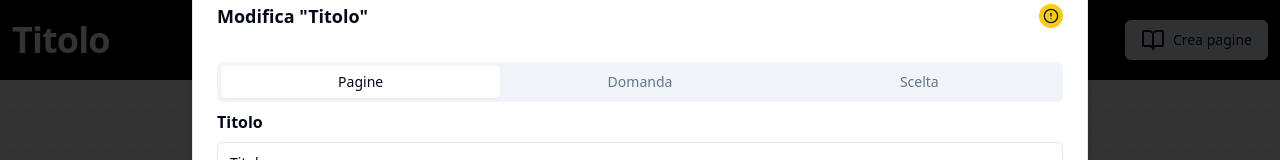
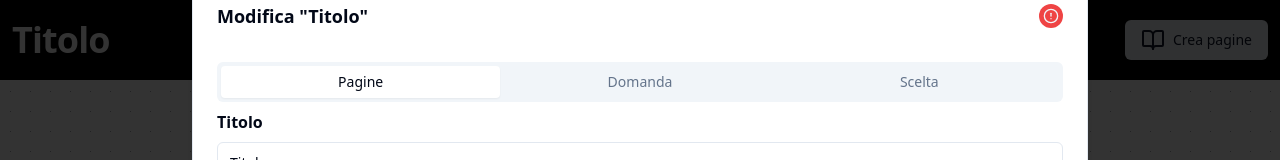
Before and after one commit to daxdiv/app-racconti-interattivi, a React (Vite) app in the folder frontend/: page / in a window 1280 px wide. Both pictures are taken after a click on the button "Modifica". Shown: the top 160 px of the page. Built offline with nearby package versions, Linux system fonts and the light colour scheme; no server answers.

Commit message:
style(frontend): change `CircleAlert icon` bg color

```diff
--- a/frontend/src/components/ui/nodes/doublePage/edit/index.tsx
+++ b/frontend/src/components/ui/nodes/doublePage/edit/index.tsx
@@ -81,9 +81,9 @@ function EditDialog({ id }: EditDialogProps) {
               <TooltipProvider delayDuration={TOOLTIP_DELAY_DURATION}>
                 <Tooltip>
                   <TooltipTrigger asChild>
-                    <CircleAlert className="p-1 rounded-full text-primary bg-alert" />
+                    <CircleAlert className="p-1 rounded-full text-secondary bg-destructive" />
                   </TooltipTrigger>
-                  <TooltipContent>
+                  <TooltipContent className="border-destructive text-destructive border-2">
                     Compila tutti i campi{" "}
                     {formType !== "base" && "i campi in tutte le tab"}
                   </TooltipContent>
```
